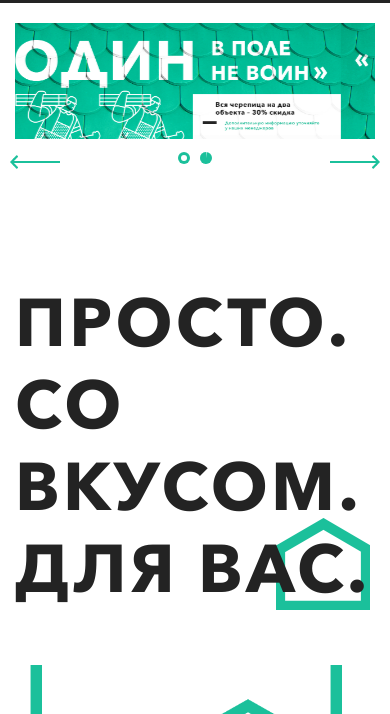
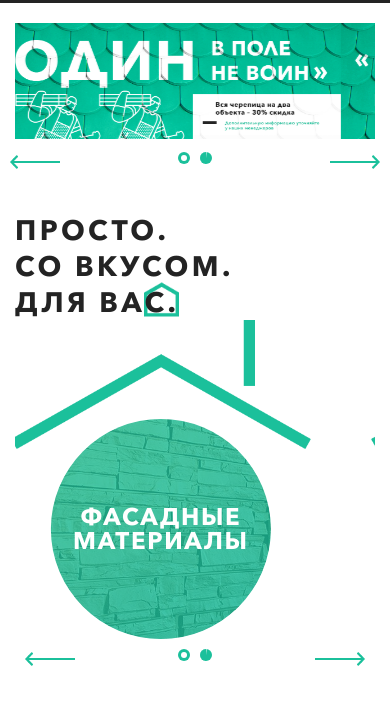
Before and after one commit to zooRg/FineRoof, a website: page app/index.html in a window 390 px wide. Shown: the part 64-778 px from the top of the page. Drawn offline with Linux system fonts and the light colour scheme.

Commit message:
Слайдер

```diff
--- a/app/index.html
+++ b/app/index.html
@@ -186,7 +186,16 @@
 						<span>Со вкусом.</span>
 						<span>Для вас.</span>
 					</div>
-					<div class="catalog-slider__wrapper swiper-container" dir="rtl">
+					<div class="swiper-pagination"></div>
+					<div class="slider-controls">
+						<div class="slider-control slider-left slider-left_catalog">
+							<img src="/template/img/arrow.png" alt="">
+						</div>
+						<div class="slider-control slider-right slider-right_catalog">
+							<img src="/template/img/arrow.png" alt="">
+						</div>
+					</div>
+					<div class="catalog-slider__wrapper swiper-container" >
 
 						<div class="catalog-slider__subwrap swiper-wrapper">
 							<a href="#" class="catalog-slider__item swiper-slide">
--- a/app/template/css/style.css
+++ b/app/template/css/style.css
@@ -332,6 +332,10 @@ a {
   z-index: 300;
   -webkit-animation: mask 6s steps(1, end) infinite;
           animation: mask 6s steps(1, end) infinite;
+}
+
+.popup {
+  display: none;
 }
 
 .classic-button {
@@ -684,6 +688,14 @@ a {
 
 .catalog-slider {
   margin-top: 139px;
+  margin-bottom: 220px;
+}
+
+@media screen and (max-width: 775px) {
+  .catalog-slider {
+    margin-top: 70px;
+    margin-bottom: 140px;
+  }
 }
 
 .catalog-slider__item {
@@ -700,10 +712,39 @@ a {
   margin-top: 56px !important;
 }
 
+@media screen and (max-width: 1075px) {
+  .catalog-slider__wrapper {
+    max-width: 470px;
+    margin-top: 0px !important;
+  }
+}
+
+@media screen and (max-width: 775px) {
+  .catalog-slider__wrapper {
+    max-width: none;
+  }
+}
+
+@media screen and (max-width: 479px) {
+  .catalog-slider__head {
+    max-width: 300px;
+    max-height: 300px;
+    display: flex;
+    align-items: center;
+    justify-content: center;
+  }
+}
+
 .catalog-slider__block {
   border-radius: 50%;
   overflow: hidden;
   margin-top: -80px;
+}
+
+@media screen and (max-width: 479px) {
+  .catalog-slider__block {
+    margin-top: -30px;
+  }
 }
 
 .catalog-slider__block::before {
@@ -740,6 +781,20 @@ a {
   justify-content: center;
 }
 
+@media screen and (max-width: 1075px) {
+  .catalog-slider__picture {
+    max-width: 290px;
+    max-height: 290px;
+  }
+}
+
+@media screen and (max-width: 479px) {
+  .catalog-slider__picture {
+    max-width: 220px;
+    max-height: 220px;
+  }
+}
+
 .catalog-slider__picture img {
   display: block;
   max-height: 100%;
@@ -762,6 +817,31 @@ a {
   z-index: 3;
 }
 
+@media screen and (max-width: 1075px) {
+  .catalog-slider__name {
+    font-size: 24px;
+  }
+}
+
+@media screen and (max-width: 610px) {
+  .catalog-slider__name {
+    font-size: 24px;
+  }
+}
+
+.catalog-slider__wrap {
+  background-image: url("../img/background1.png");
+  background-repeat: no-repeat;
+  background-size: contain;
+  background-position: right;
+}
+
+@media screen and (max-width: 775px) {
+  .catalog-slider__wrap {
+    background-image: none;
+  }
+}
+
 .index-slider {
   margin-bottom: 65px;
 }
@@ -782,11 +862,26 @@ a {
   letter-spacing: 3.35px;
 }
 
+@media screen and (max-width: 1075px) {
+  .custom-title span {
+    font-size: 40px;
+    line-height: 50px;
+  }
+}
+
+@media screen and (max-width: 610px) {
+  .custom-title span {
+    font-size: 28px;
+    line-height: 36px;
+  }
+}
+
 .custom-title span:last-child::before {
   content: '';
   width: 94px;
   height: 92px;
   background-image: url("../img/house-full.png");
+  background-repeat: no-repeat;
   background-size: contain;
   position: absolute;
   right: 0;
@@ -794,6 +889,20 @@ a {
   -webkit-transform: translateY(-50%);
           transform: translateY(-50%);
   z-index: -1;
+}
+
+@media screen and (max-width: 1075px) {
+  .custom-title span:last-child::before {
+    width: 50px;
+    height: 50px;
+  }
+}
+
+@media screen and (max-width: 610px) {
+  .custom-title span:last-child::before {
+    width: 35px;
+    height: 35px;
+  }
 }
 
 .navigation {
--- a/app/template/js/script.js
+++ b/app/template/js/script.js
@@ -64,6 +64,12 @@ document.addEventListener('DOMContentLoaded', function () {
       autoplay: {
         delay: 5000,
       },
+	  breakpoints: {
+		  775: {
+			slidesPerView: 1,
+			spaceBetween: 0
+		  },
+  	  },
       speed: 1000,
       pagination: {
         el: '.swiper-pagination',
@@ -73,8 +79,8 @@ document.addEventListener('DOMContentLoaded', function () {
         },
       },
       navigation: {
-       nextEl: '.slider-right_index',
-       prevEl: '.slider-left_index',
+       nextEl: '.slider-right_catalog',
+       prevEl: '.slider-left_catalog',
       },
     })
 });
--- a/app/template/sass/base/_general.scss
+++ b/app/template/sass/base/_general.scss
@@ -256,3 +256,7 @@ a {
 		}
 	}
 }
+
+.popup {
+	display: none;
+}
--- a/app/template/sass/layout/_catalog-slider.scss
+++ b/app/template/sass/layout/_catalog-slider.scss
@@ -1,22 +1,48 @@
 .catalog-slider {
 	margin-top: 139px;
+	margin-bottom: 220px;
+	@include adaptive (775) {
+		margin-top: 70px;
+		margin-bottom: 140px;
+	}
+	$parent: &;
 	&__item {
 		display: -webkit-flex;
 		display: -ms-flex;
 		display: flex;
 		align-items: center;
 		flex-direction: column;
+
 	}
 	&__wrapper {
 		max-width: 620px;
 		margin-right: auto!important;
 		margin-left: 0 !important;
 		margin-top: 56px !important;
+		@include adaptive (1075) {
+			max-width: 470px;
+			margin-top: 0px !important;
+		}
+		@include adaptive (775) {
+			max-width: none;
+		}
+	}
+	&__head {
+		@include phone {
+			max-width: 300px;
+			max-height: 300px;
+			display: flex;
+			align-items: center;
+			justify-content: center;
+		}
 	}
 	&__block {
 		border-radius: 50%;
 		overflow: hidden;
 		margin-top: -80px;
+		@include phone {
+			margin-top: -30px;
+		}
 		&::before {
 			content: '';
 			width: 200%;
@@ -50,6 +76,15 @@
 		display: flex;
 		align-items: center;
 		justify-content: center;
+		@include adaptive (1075) {
+			max-width: 290px;
+			max-height: 290px;
+		}
+		@include phone {
+			max-width: 220px;
+			max-height: 220px;
+
+		}
 		& img {
 			display: block;
 			max-height: 100%;
@@ -69,5 +104,21 @@
 		left: 50%;
 		transform: translate(-50%, -50%);
 		z-index: 3;
+		@include adaptive (1075) {
+			font-size: 24px;
+		}
+		@include adaptive (610) {
+			font-size: 24px;
+
+		}
+	}
+	&__wrap {
+		background-image: url('../img/background1.png');
+		background-repeat: no-repeat;
+		background-size: contain;
+		background-position: right;
+		@include adaptive (775) {
+			background-image: none;
+		}
 	}
 }
--- a/app/template/sass/sections/_content.scss
+++ b/app/template/sass/sections/_content.scss
@@ -11,18 +11,35 @@
     line-height: 82.01px;
     text-transform: uppercase;
     letter-spacing: 3.35px;
+	@include adaptive (1075) {
+		font-size: 40px;
+		line-height: 50px;
+	}
+	@include adaptive (610) {
+		font-size: 28px;
+		line-height: 36px;
+	}
     &:last-child {
       &::before {
         content: '';
         width: 94px;
         height: 92px;
         background-image: url('../img/house-full.png');
+		background-repeat: no-repeat;
         background-size: contain;
         position: absolute;
         right: 0;
         top: 45%;
         transform: translateY(-50%);
         z-index: -1;
+		@include adaptive (1075) {
+			width: 50px;
+			height: 50px;
+		}
+		@include adaptive (610) {
+			width: 35px;
+			height: 35px;
+		}
       }
     }
   }
```
Also changed, not shown: app/template/img/background1.png (added).
